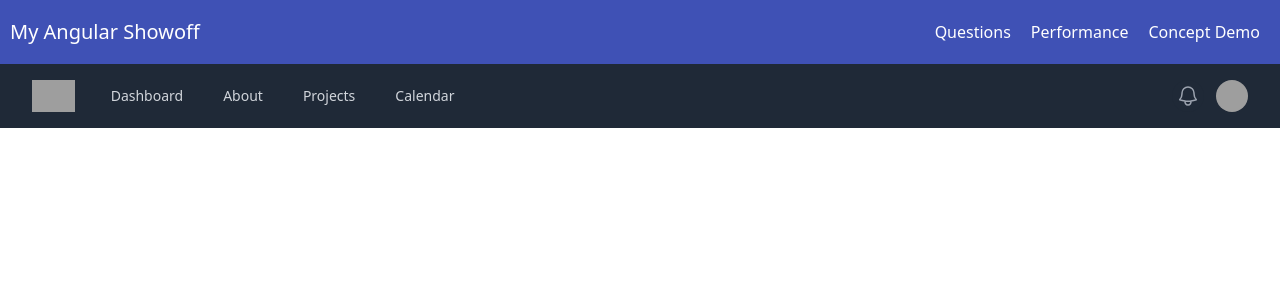
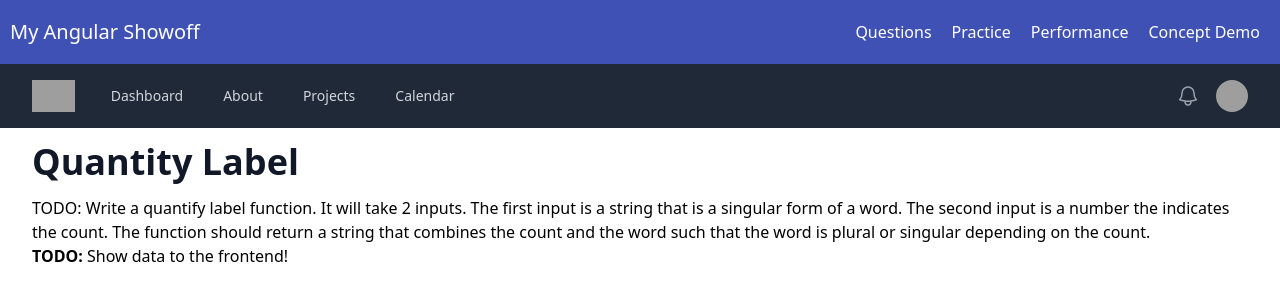
Before and after one commit to tbenson89/angular-showoff, an Angular app: page /practice in a window 1280 px wide. Before the commit this address led to /. Shown: the top 300 px of the page. Built offline with nearby package versions, Linux system fonts and the light colour scheme; grey boxes are pictures that could not be loaded.

Commit message:
add practice page w qtylabels from interview

```diff
--- a/src/app/app-routing.module.ts
+++ b/src/app/app-routing.module.ts
@@ -2,6 +2,7 @@ import { NgModule } from '@angular/core';
 import { RouterModule, Routes } from '@angular/router';
 import { AboutComponent } from './pages/about/about.component';
 import { HomeComponent } from './pages/home/home.component';
+import { PracticeComponent } from './pages/practice/practice.component';
 import { Question1Component } from './pages/question1/question1.component';
 import { PerformanceComponent } from './performance/performance/performance.component';
 
@@ -9,6 +10,7 @@ const routes: Routes = [
   { path: '', component: HomeComponent },
   { path: 'question1', component: Question1Component },
   { path: 'about', component: AboutComponent },
+  { path: 'practice', component: PracticeComponent },
   { path: 'performance', component: PerformanceComponent },
   { path: '', redirectTo: '/', pathMatch: 'full' }
 ];
--- a/src/app/app.module.ts
+++ b/src/app/app.module.ts
@@ -22,6 +22,8 @@ import { StartsWithFilterTsPipe } from './pipes/starts-with-filter.ts.pipe';
 import { CardComponent } from './components/card/card.component';
 import { WeatherComponent } from './components/weather/weather.component';
 import { AboutComponent } from './pages/about/about.component';
+import { PracticeComponent } from './pages/practice/practice.component';
+import { QuantityLabelComponent } from './components/quantity-label/quantity-label.component';
 
 @NgModule({
   declarations: [
@@ -37,6 +39,8 @@ import { AboutComponent } from './pages/about/about.component';
     CardComponent,
     WeatherComponent,
     AboutComponent,
+    PracticeComponent,
+    QuantityLabelComponent,
   ],
   imports: [
     BrowserModule,
--- /dev/null
+++ b/src/app/components/quantity-label/quantity-label.component.html
@@ -0,0 +1,3 @@
+<p>
+    <strong>TODO:</strong> Show data to the frontend!
+</p>
--- /dev/null
+++ b/src/app/components/quantity-label/quantity-label.component.ts
@@ -0,0 +1,47 @@
+import { Component, OnInit } from '@angular/core';
+
+@Component({
+  selector: 'app-quantity-label',
+  templateUrl: './quantity-label.component.html'
+})
+export class QuantityLabelComponent implements OnInit {
+
+  // TODO: add output to frontend!
+  /**
+   * TODO:
+   * Write a quantify label function. It will take
+   * 2 inputs. The first input is a string that is
+   * a singular form of a word. The second input is
+   * a number the indicates the count. The function
+   * should return a string that combines the count
+   * and the word such that the word is plural or
+   * singular depending on the count.
+   *
+   *    Examples:
+   *      "cup" 1 => "1 cup"
+   *      "cup" 2 => "2 cups"
+   *      "box" 1 => "1 box"
+   *      "box" 2 => "2 boxes"
+   *
+   * Testing:
+   * Please explain your approach to testing this code.
+   */
+
+  ngOnInit(): void {
+     /**
+     * TODO:
+     * Call the quantify label function here
+     * and log the result to the console.
+     */
+     this.quantifyLabelFn('cup', 0);
+  }
+
+  quantifyLabelFn(word: string, count: number) {
+    const output = `"${word}" ${count} => "${count + ' ' + word}${count > 1 ? 's' : '' }"`;
+    console.log(output);
+    // cases:
+    // what if its not plural word?
+    return output;
+  }
+  // Expected output "box" 2 => "2 boxes"
+}
--- a/src/app/components/top-nav/top-nav.component.html
+++ b/src/app/components/top-nav/top-nav.component.html
@@ -2,7 +2,7 @@
     <div class="brand-name" routerLink="/">My Angular Showoff</div>
     <div class="nav-links">
         <a routerLink="/question1">Questions</a>
-        <!-- <a routerLink="/question2">Question 2</a> -->
+        <a routerLink="/practice">Practice</a>
         <a routerLink="/performance">Performance</a>
         <a routerLink="/question1">Concept Demo</a>
     </div>
--- a/src/app/pages/about/about.component.html
+++ b/src/app/pages/about/about.component.html
@@ -1,3 +1,4 @@
+<!-- TODO: MOVE THIS OR REMAME? -->
 <!-- Video 1 - STREAMS -->
 <div class="mx-auto max-w-7xl px-6 lg:px-8" id="intro-streams">
     <div class="my-5 max-w-lg sm:mx-auto md:max-w-none">
--- a/src/app/pages/about/about.component.ts
+++ b/src/app/pages/about/about.component.ts
@@ -17,7 +17,7 @@ import {
   shareReplay
 } from 'rxjs';
 
-// TODO: Rename and link component/page -> RxJS from about!
+// TODO: Rename and link component/page === RxJS from about!
 @Component({
   selector: 'app-about',
   templateUrl: './about.component.html'
--- /dev/null
+++ b/src/app/pages/practice/practice.component.html
@@ -0,0 +1,17 @@
+<div class="mx-auto max-w-7xl px-6 lg:px-8">
+    <div class="my-5 max-w-lg sm:mx-auto md:max-w-none">
+        <h1 class="text-4xl font-bold leading-7 text-gray-900">
+            Quantity Label
+        </h1>
+        <p class="mt-5">
+            TODO: Write a quantify label function. It will take
+            2 inputs. The first input is a string that is
+            a singular form of a word. The second input is
+            a number the indicates the count. The function
+            should return a string that combines the count
+            and the word such that the word is plural or
+            singular depending on the count.
+        </p>
+        <app-quantity-label></app-quantity-label>
+    </div>
+</div>
--- /dev/null
+++ b/src/app/pages/practice/practice.component.ts
@@ -0,0 +1,13 @@
+import { Component, OnInit } from '@angular/core';
+
+// TODO: add link somewhere, menu item as a page!
+@Component({
+  selector: 'app-practice',
+  templateUrl: './practice.component.html'
+})
+export class PracticeComponent implements OnInit {
+
+  ngOnInit(): void {
+  }
+
+}
--- a/src/app/performance/performance/performance.component.ts
+++ b/src/app/performance/performance/performance.component.ts
@@ -1,6 +1,5 @@
-import { ChangeDetectionStrategy, Component, OnInit, OnDestroy } from '@angular/core';
+import { ChangeDetectionStrategy, Component, OnInit } from '@angular/core';
 import { Observable } from 'rxjs/internal/Observable';
-// import { of } from 'rxjs/internal/observable/of';
 import { DataService } from 'src/app/services/data.service';
 
 // Implement the OnPush change detection strategy by setting the changeDetection
```
Also changed, not shown: src/app/services/data.service.ts (+9 -3 lines), 2 other files (tests, documents, lock files or other folders).
